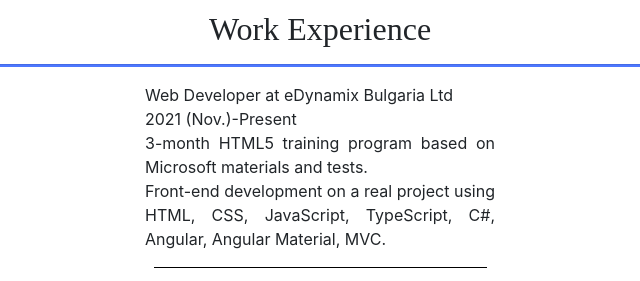
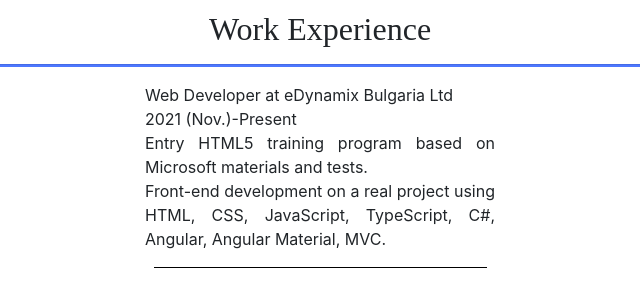
Before and after one commit to MDinev-source/Resume, a plain HTML site: page index.html in a window 1280 px wide. Shown: the part 1400-1681 px from the top of the page, 320-960 px from the left. Drawn offline with nearby package versions, Linux system fonts and the light colour scheme.

Commit message:
Update index.html

```diff
--- a/index.html
+++ b/index.html
@@ -144,7 +144,7 @@
     <div class="row">
       <div class="col-md-4"><strong>Description</strong></div>
       <div class="col-md-4 text-justify" >
-        3-month HTML5 training program based on Microsoft materials and tests.
+        Entry HTML5 training program based on Microsoft materials and tests.
         <br>
         Front-end development on a real project using HTML, CSS, JavaScript, TypeScript, C#, Angular, Angular Material, MVC.
       </div>
```
